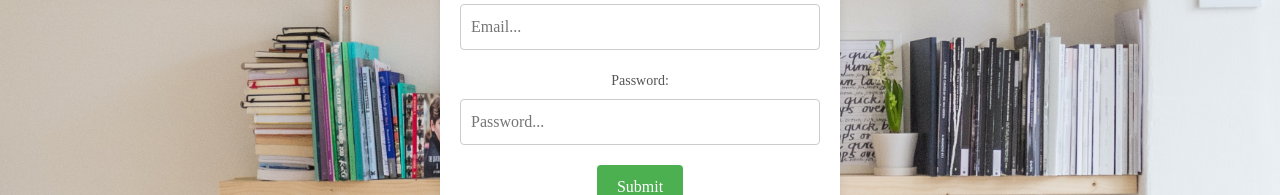
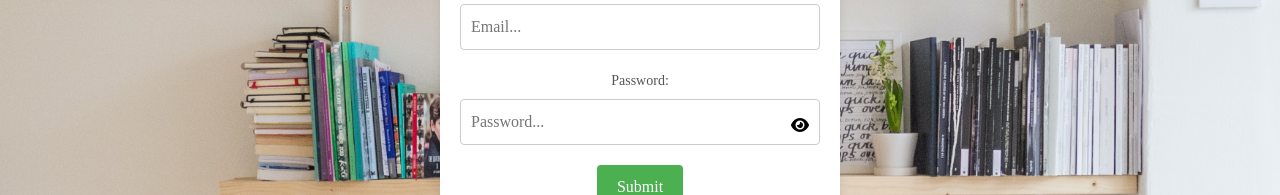
Before and after one commit to lyklecharova/DEV-Book, a React (Vite) app in the folder dev-book/client/: page /login in a window 1280 px wide. Shown: the part 337-532 px from the top of the page. Built offline with nearby package versions, Linux system fonts and the light colour scheme.

Commit message:
Update Login.jsx and Login.module.css
add toggle password

```diff
--- a/dev-book/client/src/components/Login/Login.jsx
+++ b/dev-book/client/src/components/Login/Login.jsx
@@ -1,5 +1,8 @@
 import { useState, useContext } from 'react';
 import { NavLink, Navigate, useNavigate } from 'react-router-dom';
+
+import { FontAwesomeIcon } from '@fortawesome/react-fontawesome';
+import { faEye, faEyeSlash } from '@fortawesome/free-solid-svg-icons';
 
 import { EMAIL_PATERN } from '../../constants/constants';
 import { AuthContext } from '../../contexts/authContext';
@@ -10,6 +13,7 @@ export const Login = () => {
     const { isLog, isAuthenticated } = useContext(AuthContext);
     const [error, setError] = useState(false);
     const [errorMessage, setErrorMessage] = useState(null);
+    const [changePassword, setChangePassword] = useState(true);
     const navigate = useNavigate();
 
     if (isLog) {
@@ -30,6 +34,9 @@ export const Login = () => {
         }));
     };
 
+    const togglePasswordVisibility = () => {
+        setChangePassword(!changePassword);
+    };
     const onSubmitHandler = async (e) => {
         e.preventDefault();
 
@@ -95,7 +102,7 @@ export const Login = () => {
                     </label>
                     <input
                         className={style['form-input']}
-                        type="password"
+                        type={changePassword ? "password" : "text"}
                         id="password"
                         onChange={onChangeHandler}
                         name="password"
@@ -104,6 +111,12 @@ export const Login = () => {
                         required={true}
                         autoComplete="password"
                     />
+                    <span
+                        className={style['password-toggle']}
+                        onClick={togglePasswordVisibility}
+                    >
+                        <FontAwesomeIcon icon={changePassword ? faEye : faEyeSlash} />
+                    </span>
                 </div>
                 {error && <p className={style['error']}>Invalid email or password</p>}
 
--- a/dev-book/client/src/components/Login/Login.module.css
+++ b/dev-book/client/src/components/Login/Login.module.css
@@ -37,6 +37,7 @@
 
 .form-group {
     margin-bottom: 20px;
+    position: relative;
 }
 
 .form-label {
@@ -87,3 +88,16 @@
     margin: 4px;
     padding: 3px;
 }
+
+.password-toggle {
+    position: absolute;
+    top: 58%;
+    right: 3%;
+    transform: translateY(50% 50%);
+    cursor: pointer;
+}
+
+.password-toggle:hover {
+    text-decoration: none;
+    opacity: 0.6;
+}
```
